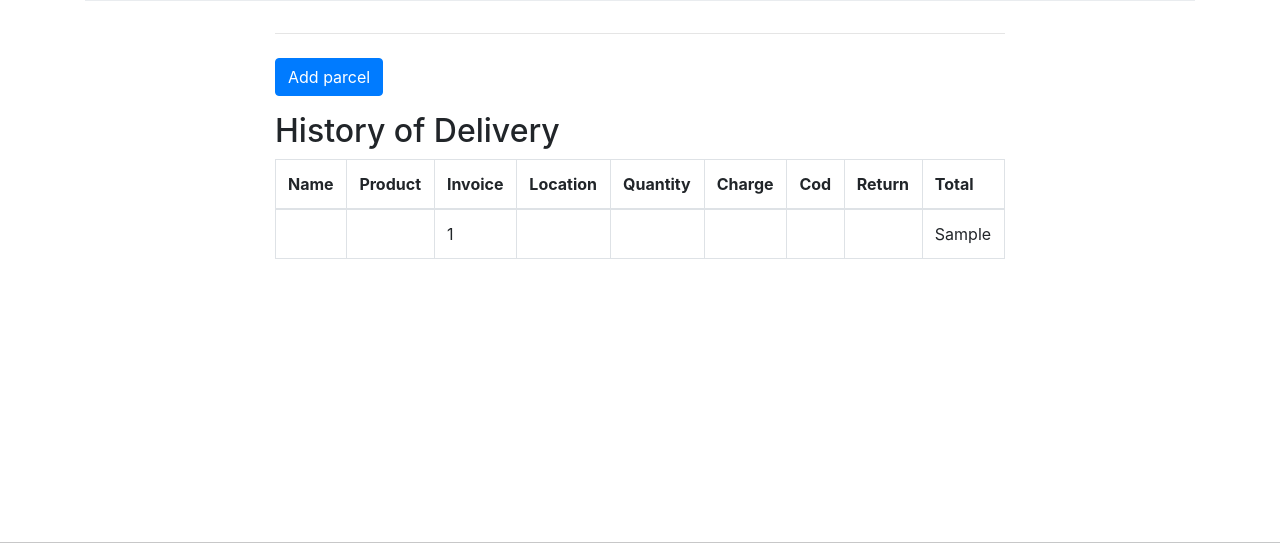
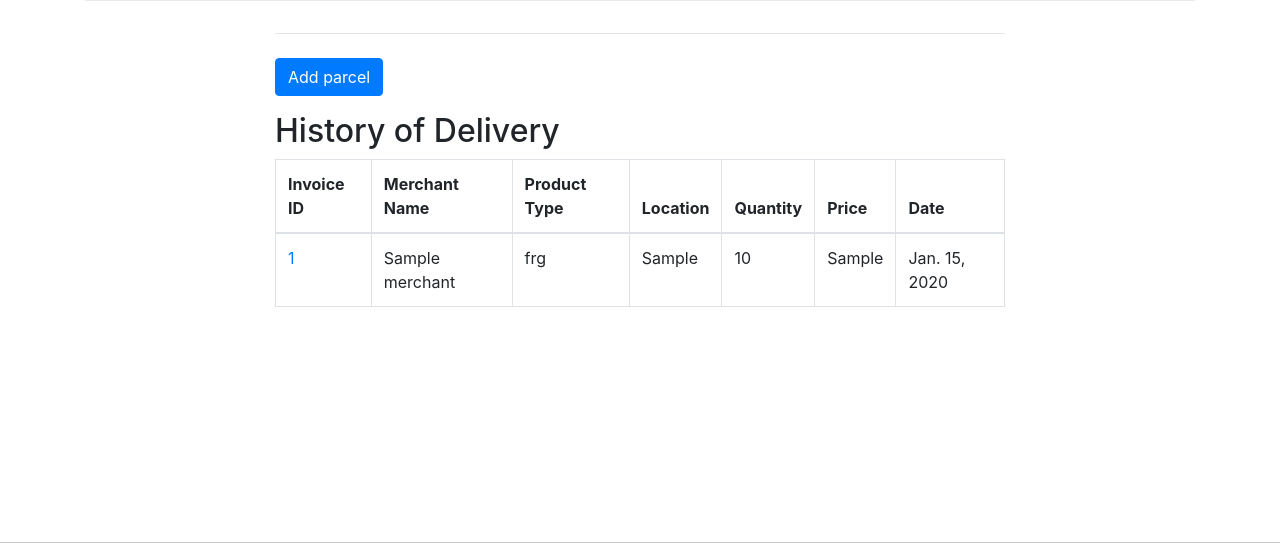
Before and after one commit to msjahid/delivery_django, a Django app: page / in a window 1280 px wide. Shown: the part 202-745 px from the top of the page. Run offline with Django 3.2, Linux system fonts and the light colour scheme; tables that the repository leaves empty hold one stand-in row (values such as "Sample post"); some libraries are stand-ins or nearby versions.

Commit message:
Model Updated

```diff
--- a/delivery_django/settings.py
+++ b/delivery_django/settings.py
@@ -79,6 +79,8 @@
 # Database
 # https://docs.djangoproject.com/en/3.2/ref/settings/#databases
 
+# Database
+# https://docs.djangoproject.com/en/3.0/ref/settings/#databases
 DATABASES = {
     'default': {
         'ENGINE': 'django.db.backends.sqlite3',
@@ -111,7 +113,7 @@
 
 LANGUAGE_CODE = 'en-us'
 
-TIME_ZONE = 'UTC'
+TIME_ZONE = 'Asia/Dhaka'
 
 USE_I18N = True
 
--- a/delivery_django/urls.py
+++ b/delivery_django/urls.py
@@ -16,6 +16,7 @@
 from django.contrib import admin
 from django.urls import path, include
 
+
 urlpatterns = [
     path('admin/', admin.site.urls),
     path('', include('parcel.urls')),
--- a/parcel/models.py
+++ b/parcel/models.py
@@ -1,66 +1,46 @@
 from django.db import models
-
-# Create your models here.
+from django.utils.translation import gettext_lazy as _
 
 
 class Merchant(models.Model):
-    merchantName = models.CharField(max_length=20)
+    name = models.CharField(max_length=20, unique=True)
     contact = models.CharField(max_length=15)
-    address = models.CharField(max_length=50)
+    address = models.TextField()
 
     class Meta:
-        db_table = 'merchant'
+        verbose_name_plural = 'Merchants'
 
     def __str__(self):
-        return self.merchantName
+        return self.name
 
 
-class Product(models.Model):
-    productType = models.CharField(max_length=20)
-    price = models.CharField(max_length=10)
-
-    class Meta:
-        db_table = 'product'
-
-    def __str__(self):
-        return self.productType
-
-
-class Charge(models.Model):
-    location = models.CharField(max_length=20)
-    quantity = models.CharField(max_length=10)
-    charge = models.CharField(max_length=20)
-    cod = models.CharField(max_length=10)
-    returnCharge = models.CharField(max_length=15)
-
-    class Meta:
-        db_table = 'charge'
-
-    def __str__(self):
-        return self.location
+# # class Charge(models.Model):
+# #     location = models.CharField(max_length=100, unique=True)
+# #     quantity = models.CharField(max_length=50)
+# #     price = models.PositiveIntegerField()
+#
+#     class Meta:
+#         verbose_name_plural = 'Charges'
+#
+#     def __str__(self):
+#         return self.location
 
 
 class Order(models.Model):
-    merchant_name = models.ForeignKey('Merchant', on_delete=models.CASCADE)
-    product_type = models.ForeignKey('Product', on_delete=models.CASCADE)
-    invoiceID = models.CharField(max_length=33)
-    product_charge = models.ForeignKey('Charge', on_delete=models.CASCADE)
-    total = models.CharField(max_length=15)
-    order_data = models.DateField(auto_now_add=True, editable=True, blank=True, null=True)
+    class ProductType(models.TextChoices):
+        FRAGILE = 'frg', _('Fragile')
+        LIQUID = 'lqd', _('Liquid')
+
+    merchant = models.ForeignKey(Merchant, on_delete=models.CASCADE, related_name='merchant_order')
+    product_type = models.CharField(max_length=10, choices=ProductType.choices, default=ProductType.FRAGILE)
+    invoice_id = models.CharField(max_length=20, unique=True)
+    location = models.CharField(max_length=100, unique=True)
+    quantity = models.CharField(max_length=50)
+    price = models.PositiveIntegerField()
+    order_datetime = models.DateField(auto_now_add=True, editable=True, blank=True, null=True)
 
     class Meta:
-        db_table = 'order'
+        verbose_name_plural = 'Orders'
 
     def __str__(self):
-        return self.invoiceID
-
-# class Parcel(models.Model):
-#     merchantName = models.CharField(max_length=20, choices=MERCHANT_NAME, default='Style Zone')
-#     productType = models.CharField(max_length=20, choices=PRODUCT_TYPE, default='Fragile')
-#     invoiceID = models.CharField(max_length=33)
-#     location = models.CharField(max_length=20, choices=LOCATION, default='Inside of Dhaka')
-#     quantity = models.CharField(max_length=20, choices=QUANTITY, default='500 gm to 2 kg')
-#     charge = models.CharField(max_length=20)
-#     cod = models.CharField(max_length=10)
-#     returnCharge = models.CharField(max_length=15)
-#     total = models.CharField(max_length=15)
+        return self.invoice_id
--- a/parcel/urls.py
+++ b/parcel/urls.py
@@ -1,7 +1,7 @@
-
-from django.urls import include, path
+from django.urls import path
 
 from . import views
+
 
 urlpatterns = [
     path('', views.ParcelListView.as_view(), name='parcel_list'),
--- a/parcel/views.py
+++ b/parcel/views.py
@@ -1,9 +1,9 @@
 from django.shortcuts import render
+from django.urls import reverse_lazy
 from django.views.generic import ListView, CreateView, UpdateView
-from django.urls import reverse_lazy
 
 from .models import Order
-from .forms import ParcelForm
+from .forms import OrderForm
 
 
 class ParcelListView(ListView):
@@ -14,11 +14,12 @@
 
 class ParcelCreateView(CreateView):
     model = Order
-    form_class = ParcelForm
+    form_class = OrderForm
+    context_object_name = 'form'
     success_url = reverse_lazy('parcel_list')
 
 
 class ParcelUpdateView(UpdateView):
     model = Order
-    form_class = ParcelForm
+    form_class = OrderForm
     success_url = reverse_lazy('parcel_list')
--- a/templates/parcel_list.html
+++ b/templates/parcel_list.html
@@ -13,29 +13,26 @@
     <table class="table table-bordered">
         <thead>
         <tr>
-            <th>Name</th>
-            <th>Product</th>
-            <th>Invoice</th>
+            <th>Invoice ID</th>
+            <th>Merchant Name</th>
+            <th>Product Type</th>
             <th>Location</th>
             <th>Quantity</th>
-            <th>Charge</th>
-            <th>Cod</th>
-            <th>Return</th>
-            <th>Total</th>
+            <th>Price</th>
+            <th>Date</th>
         </tr>
         </thead>
         <tbody>
         {% for parcel in parcels %}
             <tr>
-                <td><a href="{% url 'parcel_edit' parcel.pk %}">{{ parcel.merchantName }}</a></td>
-                <td>{{ parcel.productType }}</td>
-                <td>{{ parcel.invoiceID }}</td>
+                <td><a href="{% url 'parcel_edit' parcel.pk %}">{{ parcel.invoice_id }}</a></td>
+                <td>{{ parcel.merchant }}</td>
+                <td>{{ parcel.product_type }}</td>
                 <td>{{ parcel.location }}</td>
+                <td>{{ parcel.price }}</td>
                 <td>{{ parcel.quantity }}</td>
-                <td>{{ parcel.charge }}</td>
-                <td>{{ parcel.cod }}</td>
-                <td>{{ parcel.returnCharge }}</td>
-                <td>{{ parcel.total }}</td>
+                <td>{{ parcel.order_datetime }}</td>
+
             </tr>
             {% empty %}
             <tr class="table-active">
```
Also changed, not shown: parcel/admin.py (+19 -16 lines), parcel/forms.py (+2 -30 lines), templates/parcel_form.html (+7 -16 lines), parcel/migrations/0001_initial.py, parcel/migrations/0002_auto_20210426_1410.py (deleted), parcel/migrations/0003_auto_20210426_1454.py (deleted), parcel/migrations/0004_auto_20210428_1637.py (deleted), parcel/migrations/0005_auto_20210429_1547.py (deleted), parcel/migrations/0006_auto_20210429_1623.py (deleted), parcel/migrations/0007_parcel_total.py (deleted), 1 other file.
